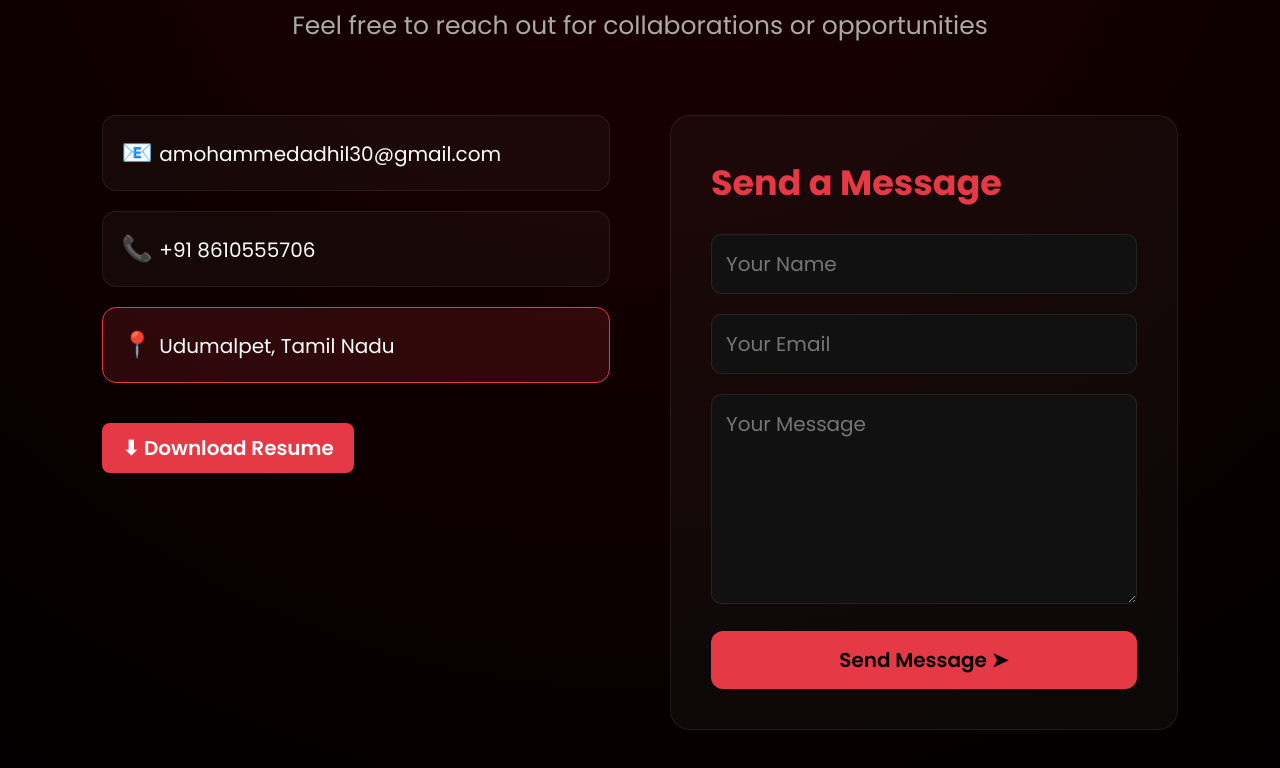
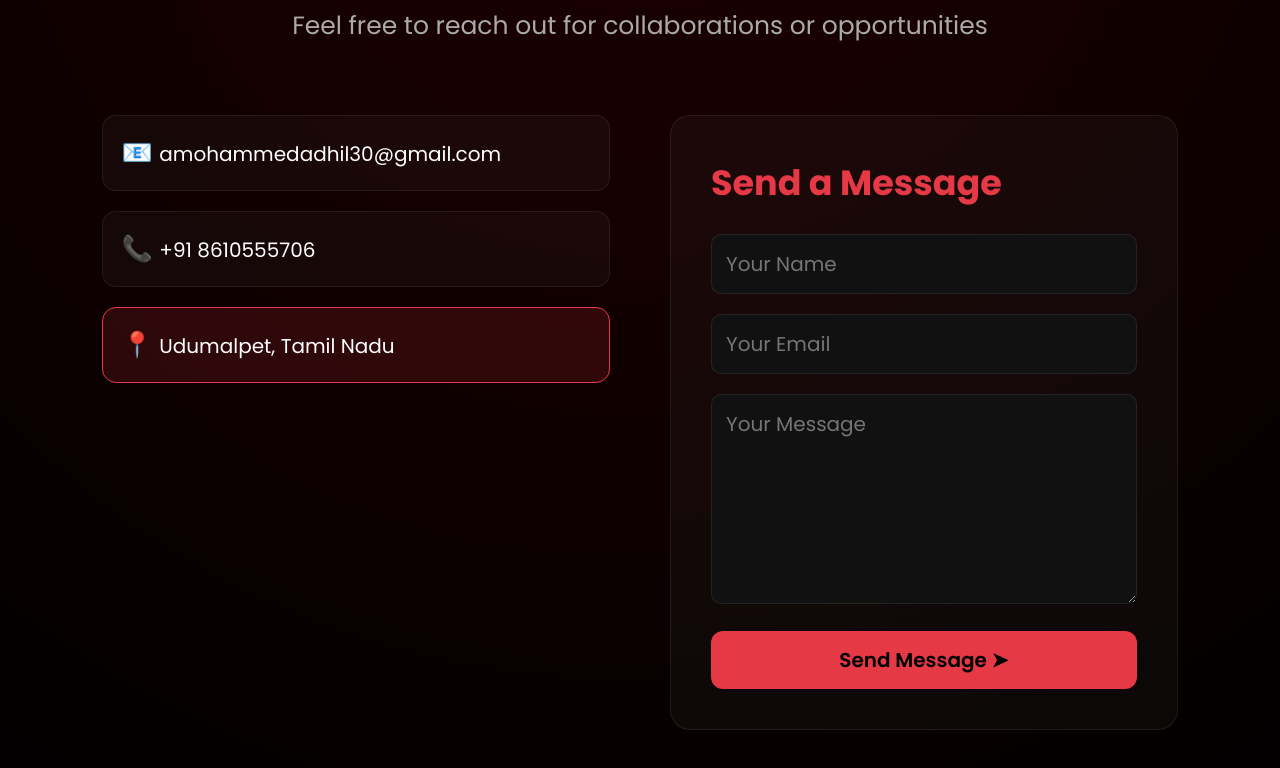
Before and after one commit to MohammedAdhil2005/Personal-Portfolio, a plain HTML site: page index.html in a window 1280 px wide. Shown: the part 8147-8915 px from the top of the page. Drawn offline with Linux system fonts and the light colour scheme.

Commit message:
Fixed resume download buttons

```diff
--- a/index.html
+++ b/index.html
@@ -541,12 +541,12 @@ communication—skills that I apply to every project I undertake.
         📍 <span>Udumalpet, Tamil Nadu</span>
       </div>
 
-      <a href="./assets/ADHIL_CORE_RESUME.pdf"
+      <!-- <a href="./assets/ADHIL_CORE_RESUME.pdf"
    download="ADHIL_CORE_RESUME.pdf"
    class="download-btn"
    id="bt">
    ⬇ Download Resume
-</a>
+</a> -->
 
     </div>
 
```
